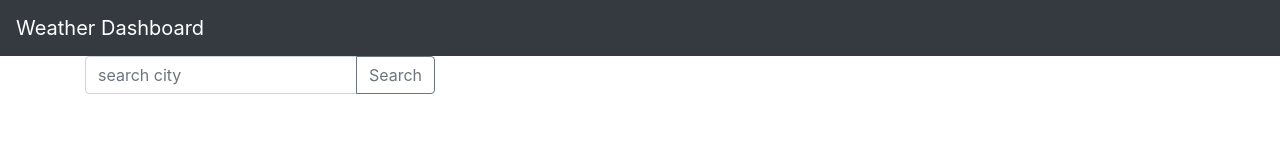
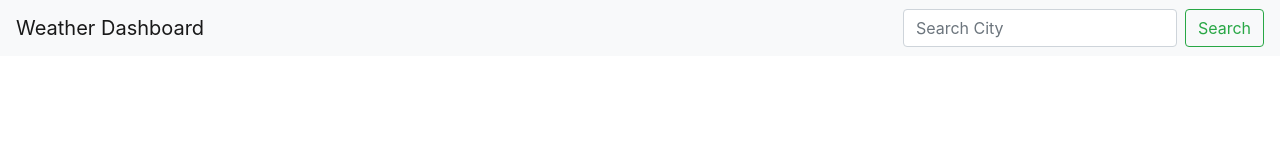
Before and after one commit to kevinpeguero/Weather-Dashboard, a plain HTML site: page index.html in a window 1280 px wide. Drawn offline with nearby package versions, Linux system fonts and the light colour scheme.

Commit message:
made changes to search bar on HTML

```diff
--- a/index.html
+++ b/index.html
@@ -13,20 +13,13 @@
 </head>
 
 <body>
-    <nav class="navbar navbar-dark bg-dark">
-        <a class="navbar-brand"  href="https://kevinpegueroo.github.io/Weather-Dashboard/">Weather Dashboard</a>
-    </nav>
-    <div class="container">
-        <div class="row">
-            <div class="col-4">
-                <form>
-                    <div class="input-group">
-                        <input type="text" class="form-control" placeholder="search city" id="input-search-city">
-                        <div class="input-group-append">
-                            <button class="btn btn-outline-secondary" type="submit" id="submit">Search</button>
-                        </div>
-                    </div>
-                </form>
+    <nav class="navbar navbar-light bg-light">
+        <a class="navbar-brand" href="#">Weather Dashboard</a>
+        <form class="form-inline">
+          <input class="form-control mr-sm-2" type="search" placeholder="Search City" aria-label="Search" id="input-search-city">
+          <button class="btn btn-outline-success my-2 my-sm-0" type="submit" Search id="submit">Search</button>
+        </form>
+      </nav>
                 <div class="history">
 
                 </div>
```
